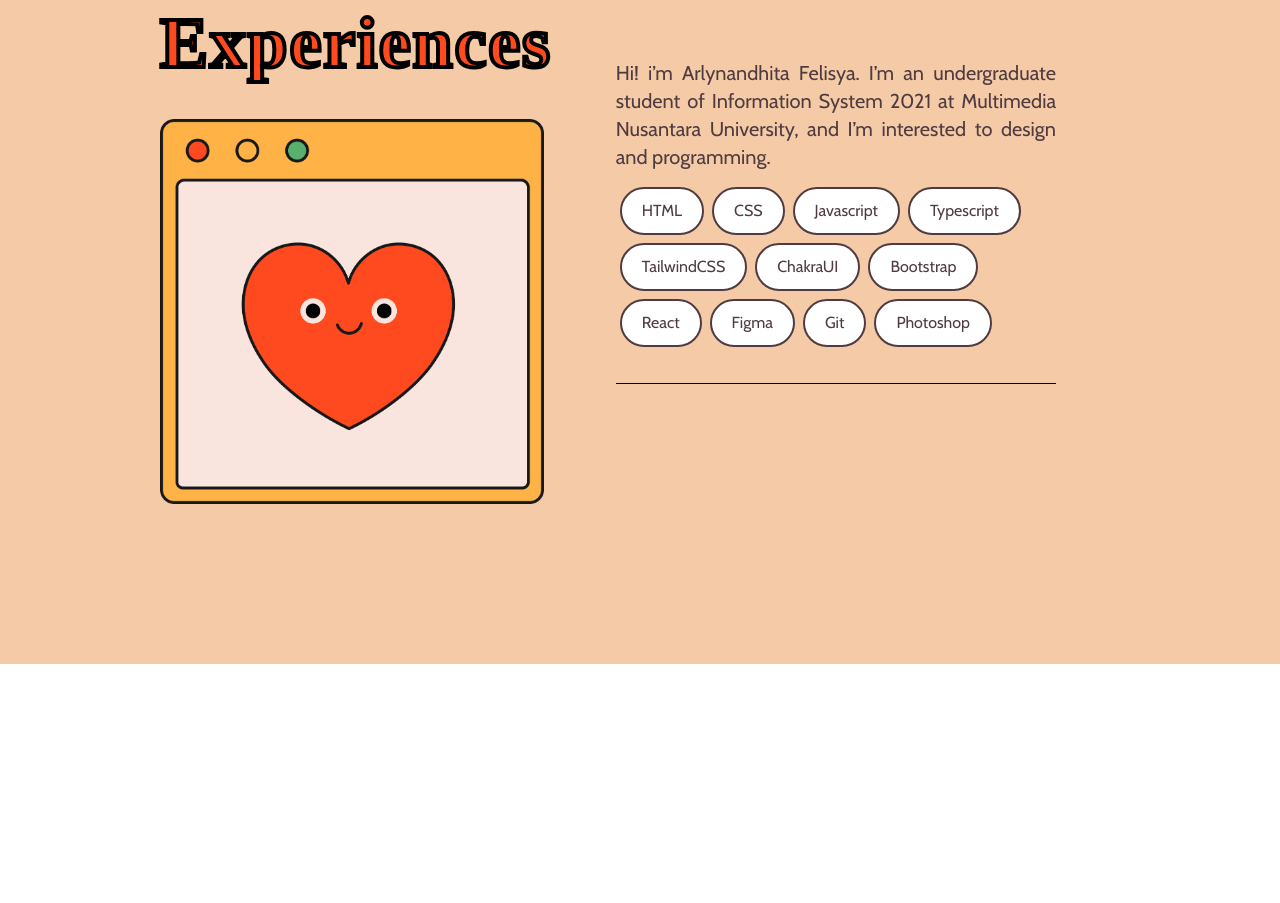
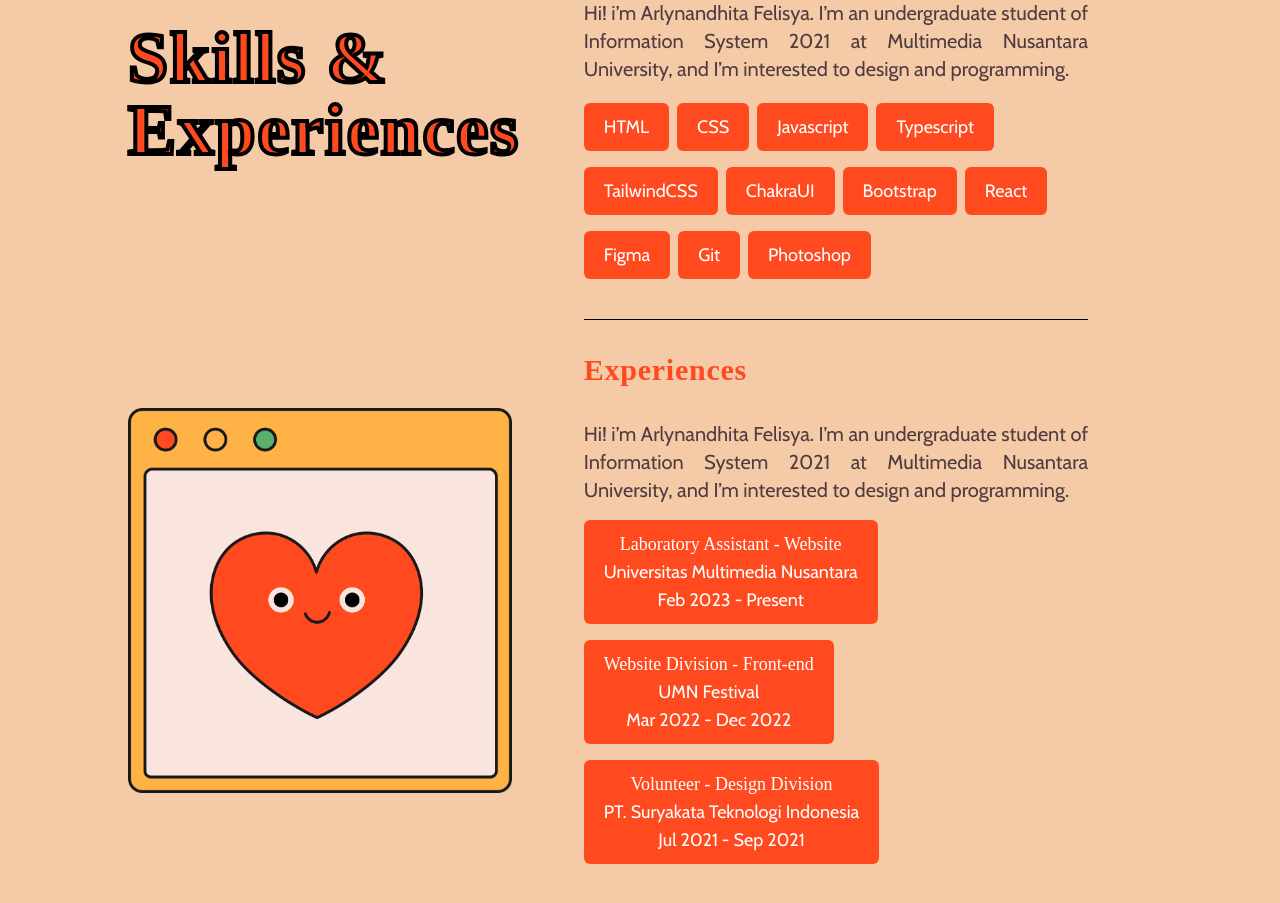
Before and after one commit to feellliiiisssss/reactjs-portfolio, a React (Create React App) app: page / in a window 1280 px wide. Shown: the part 1637-2540 px from the top of the page. Before the commit the page ends 2301 px from the top, so only its background shows below. Built offline with nearby package versions, Linux system fonts and the light colour scheme; what tailwindcss-text-fill-stroke would draw is missing.

Commit message:
update: skill and about

```diff
--- a/src/components/About.js
+++ b/src/components/About.js
@@ -2,7 +2,7 @@ import React from "react";
 
 const About = () => {
   return (
-    <div className="min-h-max m-auto md:flex items-center justify-center md:p-32 px-10 py-20 bg-[#E2DBD1]">
+    <div className="min-h-max m-auto md:flex items-center justify-center md:p-32 px-8 py-20 bg-[#E2DBD1]">
       <img src="smile.png" class="md:pt-20 md:mx-10 mb-5 md:mb-0 mx-auto md:w-60 w-28"></img>
       <div className="text-[#503B40] font-['Cabin'] grid md:grid-rows-2 grid-rows-1 gap-3">
         <p className="text-[#FDE98F] md:text-7xl text-4xl font-bold md:py-3 tracking-wide font-lemon-reg md:font-outline-4 font-outline-2">ABOUT ME:</p>
--- a/src/components/Skill.js
+++ b/src/components/Skill.js
@@ -4,8 +4,8 @@ const SkillSquare = ({ squares }) => {
   return (
     <div className="maumarah">
       {squares.map((square) => (
-        <div className="inline-grid m-1">
-          <div className="text-[#503B40] bg-white font-medium rounded-full text-center px-5 py-2.5 border-solid border-2 border-[#503B40]">{square}</div>
+        <div className="inline-grid mr-2 mb-2 mt-2">
+          <div className="text-white bg-[#FF491F] md:font-medium md:text-lg text-sm rounded-md text-center px-5 py-2.5">{square}</div>
         </div>
       ))}
     </div>
@@ -27,37 +27,22 @@ const Skills = () => {
     "Photoshop",
   ]);
 
-  const ExpSquare = ({ expsquares }) => {
-    return (
-      <div className="maumarah">
-        {expsquares.map((exp) => (
-          <div className="inline-grid m-1">
-            <div className="text-[#503B40] bg-white font-medium rounded-full text-center px-5 py-2.5 border-solid border-2 border-[#503B40]">
-              <h2>{exp.title}</h2>
-              <p>{exp.company}</p>
-              <p>{exp.time}</p>
-            </div>
-          </div>
-        ))}
-      </div>
-    );
-  };
-
-  const Experiences = () => {
-    const [exp, setExp] = useState([
-      { title: "Website Division - Front-end developer", company: "UMN Festival", time: "Mar 2022 - Dec 2022" },
-      { title: "Volunteer - Design Division", company: "PT. Suryakata Teknologi Indonesia", time: "Jul 2021 - Sep 2021" },
-    ]);
-  };
+  const [exp, setExp] = useState([
+    { title: "Laboratory Assistant - Website", company: "Universitas Multimedia Nusantara", time: "Feb 2023 - Present" },
+    { title: "Website Division - Front-end", company: "UMN Festival", time: "Mar 2022 - Dec 2022" },
+    { title: "Volunteer - Design Division", company: "PT. Suryakata Teknologi Indonesia", time: "Jul 2021 - Sep 2021" },
+  ]);
 
   return (
-    <div className="min-h-max md:flex items-start md:p-40 bg-[#F5CBA7]">
-      <div className="grid gap-10">
-        <p className="text-[#FF491F] md:text-7xl text-4xl font-bold tracking-wide font-lemon-reg md:font-outline-4 font-outline-2">Skills & Experiences</p>
+    <div className="min-h-max md:flex items-center justify-center md:p-32 px-8 py-20 bg-[#F5CBA7]">
+      <div className="md:grid md:gap-10 md:grid-rows-2">
+        <p className="text-[#FF491F] py-10 md:text-7xl text-4xl font-semibold tracking-wide font-lemon-reg md:font-outline-4 font-outline-2">
+          Skills & Experiences
+        </p>
         <img src="skills.png" class="mb-5 md:mb-0 mx-auto md:mx-0 md:w-96 w-28"></img>
       </div>
-      <div className="text-[#503B40] font-['Cabin'] grid md:grid-rows-2 gap-3 mx-16">
-        <p className="text-[#FF491F] md:text-4xl text-3xl font-bold tracking-wide font-lemon-reg">Skills</p>
+      <div className="text-[#503B40] font-['Cabin'] md:grid md:grid-rows-2 md:gap-3 md:mx-16">
+        <p className="text-[#FF491F] md:text-4xl text-3xl font-bold tracking-wide font-lemon-reg pb-5 md:pb-0">Skills</p>
         <p className="lg:text-justify lg:text-xl font-medium text-justify">
           Hi! i’m Arlynandhita Felisya. I’m an undergraduate student of Information System 2021 at Multimedia Nusantara University, and I’m interested to design
           and programming.
@@ -66,7 +51,22 @@ const Skills = () => {
         <div class="relative flex py-5 items-center">
           <div class="flex-grow border-t border-black"></div>
         </div>
-        {/* <ExpSquare exp={exp}></ExpSquare> */}
+        <div>
+          <p className="text-[#FF491F] md:text-3xl text-3xl font-bold tracking-wide font-lemon-reg md:pb-8 pb-5">Experiences</p>
+          <p className="lg:text-justify lg:text-xl font-medium text-justify mb-2">
+            Hi! i’m Arlynandhita Felisya. I’m an undergraduate student of Information System 2021 at Multimedia Nusantara University, and I’m interested to
+            design and programming.
+          </p>
+          {exp.map((experiences) => (
+            <div className="md:inline-grid mr-2 mb-2 mt-2">
+              <div className="text-white bg-[#FF491F] md:font-medium md:text-lg text-sm rounded-md text-center px-5 py-2.5">
+                <p className="font-lemon-reg">{experiences.title}</p>
+                <p>{experiences.company}</p>
+                <p>{experiences.time}</p>
+              </div>
+            </div>
+          ))}
+        </div>
       </div>
     </div>
   );
```
